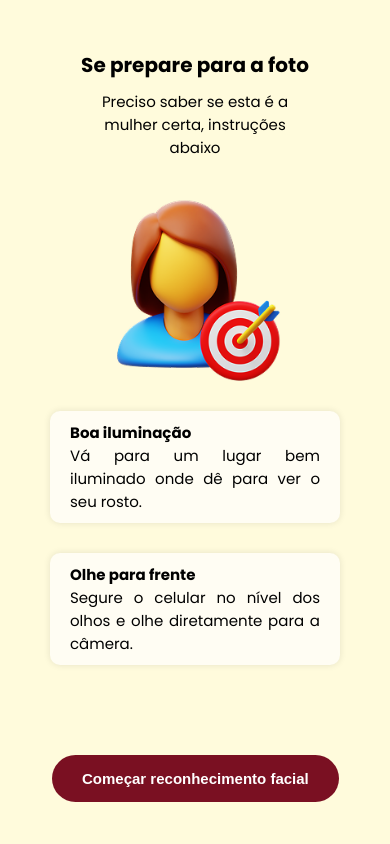
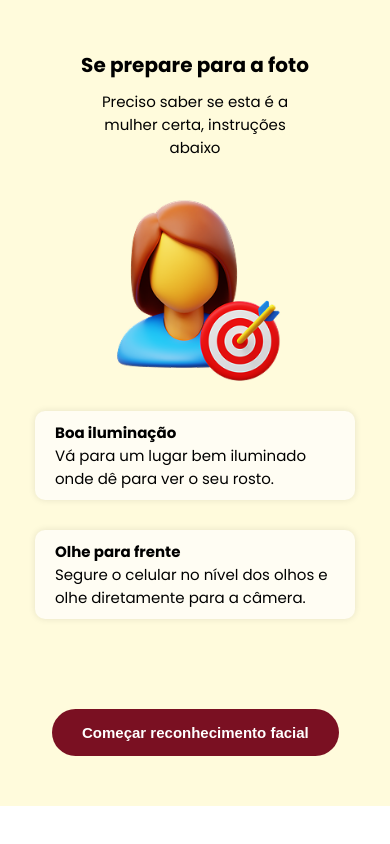
Before and after one commit to carolsoul/segredo, a React (Vite) app: page / in a window 390 px wide. Shown: the top 844 px of the page. Built offline with nearby package versions, Linux system fonts and the light colour scheme; a web font is replaced by a local one.

Commit message:
style: mudança no layout responsivo

```diff
--- a/src/pages/Home.jsx
+++ b/src/pages/Home.jsx
@@ -18,7 +18,7 @@ function Home() {
 
       <img src={avatar} className={styles.avatar} alt="Avatar"/>
 
-      <div>
+      <div className={styles.instructionBox}>
         <div className={styles.instructionContainer}>
             <h3>Boa iluminação</h3>
             <p>Vá para um lugar bem iluminado onde dê para ver o seu rosto.</p>
--- a/src/pages/No.jsx
+++ b/src/pages/No.jsx
@@ -1,6 +1,5 @@
 import React from 'react';
 import styles from '../styles/No.module.css';
-import triste from '../assets/heart-break.svg';
 
 import heartBreak from '../assets/heart-break.svg';
 
@@ -8,7 +7,6 @@ import heartBreak from '../assets/heart-break.svg';
 function No() {
   return (
     <div className={styles.noContainer}>
-        <img src={triste}  alt="coracao-partido"/>
         <img src={heartBreak}  alt="coracao-partido"/>
 
       <p>Tudo bem, aceito sua decisão, me mande uma mensagem dizendo sua resposta. :( </p>
--- a/src/styles/Home.module.css
+++ b/src/styles/Home.module.css
@@ -40,8 +40,12 @@
     margin: 1rem 0;
 }
 
+.instructionBox{
+    width: 320px;
+}
+
 .instructionContainer{
-    text-align: justify;
+    text-align: start;
     padding: 10px 20px;
     background: #fffdf3;
     border-radius: 10px;
@@ -51,7 +55,6 @@
 .instructionContainer p{
     font-size: 15px;
 }
-
 
 p{
     font-size: 12px;
--- a/src/styles/Letter.module.css
+++ b/src/styles/Letter.module.css
@@ -35,6 +35,7 @@ body{
     flex-direction: column;
     align-items: center;
     background-color: var(--off-white);
+    height: 100%;
 }
 
 .letterTitle{
--- a/src/styles/No.module.css
+++ b/src/styles/No.module.css
@@ -12,6 +12,9 @@ body{
     text-align: center;
     padding: 80px;
     font-family: 'Poppins', sans-serif;
+    gap: 30px;
+    display: flex;
+    flex-direction: column;
 }
 
 p{
--- a/src/styles/Quiz.module.css
+++ b/src/styles/Quiz.module.css
@@ -79,7 +79,7 @@ body{
 
 .pergunta {
     font-size: 15px;
-    padding: 20px;
+    padding: 20px 0;
     text-align: start;
     width: 100%;
     color: var(--off-white);
```
